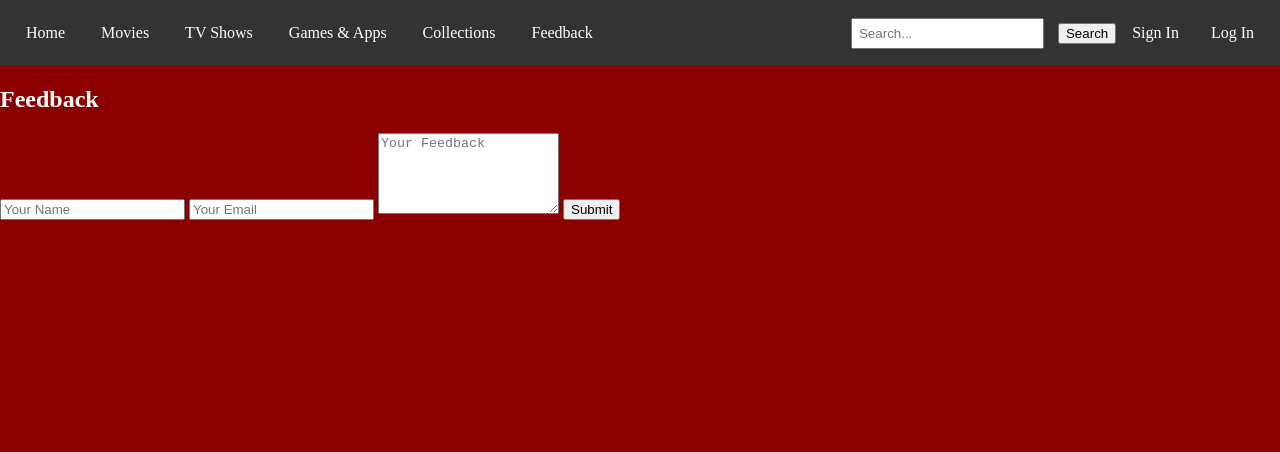
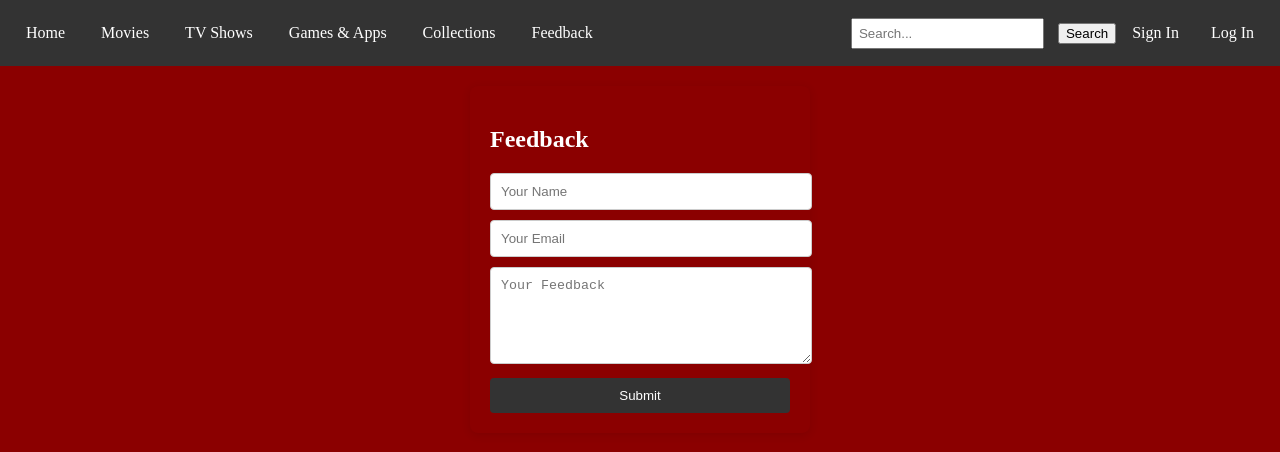
Before and after one commit to cse23-086/warner-bros, a plain HTML site: page feedback.html in a window 1280 px wide. Drawn offline with Linux system fonts and the light colour scheme.

Commit message:
Update feedback.html

```diff
--- a/feedback.html
+++ b/feedback.html
@@ -3,7 +3,7 @@
 <head>
     <title>Feedback Form</title>
     <style>
-       body {
+    body {
     background-color: #8B0000;
     margin: 0;
     color: white;
@@ -90,6 +90,46 @@ figure {
     margin-right: 10px; /* Adjust spacing between figures */
 }
 
+/* Feedback form styling */
+#feedback-form {
+    background-color: #8B0000; /* Red background color */
+    padding: 20px;
+    border-radius: 8px;
+    box-shadow: 0 2px 10px rgba(0, 0, 0, 0.1);
+    width: 300px;
+    margin: 20px auto; /* Center the form */
+}
+
+#feedback-form h2 {
+    color: white;
+    margin-bottom: 20px;
+}
+
+#feedback-form input[type="text"],
+#feedback-form input[type="email"],
+#feedback-form textarea {
+    width: 100%;
+    padding: 10px;
+    margin-bottom: 10px;
+    border: 1px solid #ccc;
+    border-radius: 4px;
+}
+
+#feedback-form input[type="submit"] {
+    background-color: #333; /* Dark red button */
+    color: white;
+    padding: 10px;
+    border: none;
+    border-radius: 4px;
+    cursor: pointer;
+    width: 100%;
+}
+
+#feedback-form input[type="submit"]:hover {
+    background-color: #575757; /* Dark red button on hover */
+}
+
+
     </style>
 </head>
 <body>
```
